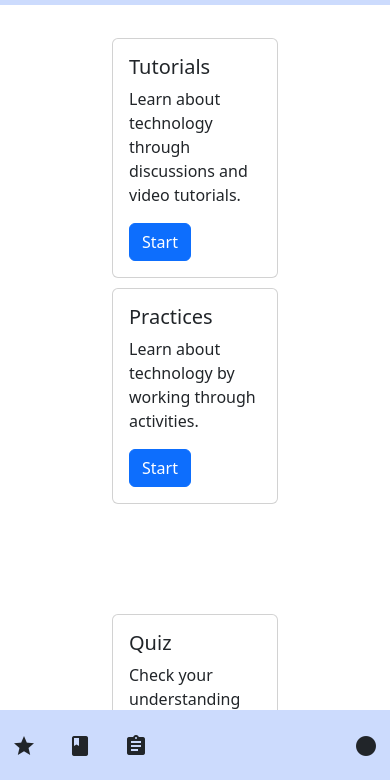
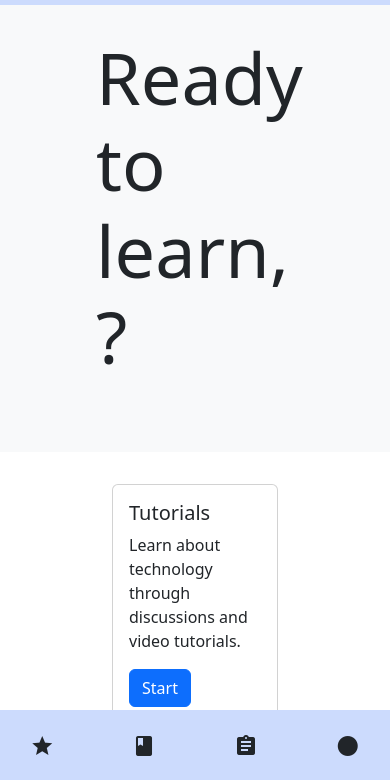
Before and after one commit to hytyz/1800_202410_BB05, a plain HTML site: page start.html in a window 390 px wide. Shown: the part 62-842 px from the top of the page. Drawn offline with nearby package versions, Linux system fonts and the light colour scheme; no server answers.

Commit message:
fixed ui on start.html and some navbar functions

```diff
--- /dev/null
+++ b/scripts/main.js
@@ -0,0 +1,14 @@
+function getNameFromAuth() {
+    firebase.auth().onAuthStateChanged(user => {
+        if (user) {
+            console.log(user.uid);
+            console.log(user.displayName);
+            userName = user.displayName;
+
+            document.getElementById("name-goes-here").innerText = userName;
+        } else {
+            console.log ("No user is logged in");
+        }
+    });
+}
+getNameFromAuth();
--- a/start.html
+++ b/start.html
@@ -38,7 +38,11 @@ integrity="sha384-C6RzsynM9kWDrMNeT87bh95OGNyZPhcTNXj1NW7RuBCsyN/o0jlpcV8Qyq46cD
     <!------------------------------>
     <!-- Stuff for body goes here -->
     <nav id="navbarPlaceholder"></nav>
-
+    <div class="container-fluid bg-light text-dark p-5">
+      <div class ="container bg-light p-5">
+        <h1 class="display-4"> Ready to learn, <span id="name-goes-here"></span>?</h1>
+      </div>
+    </div>
     <div class="row">
   <div class="col-sm-6">
     <div class="card">
@@ -90,6 +94,7 @@ integrity="sha384-C6RzsynM9kWDrMNeT87bh95OGNyZPhcTNXj1NW7RuBCsyN/o0jlpcV8Qyq46cD
     <!-- Link to scripts of your own -->
     <!-- <script src="./scripts/script.js"></script> -->
     <script src="./scripts/firebaseAPI.js"></script>
+    <script src="./scripts/main.js"></script>
     <script src="./scripts/skeleton.js"></script>
     <script src="./scripts/authentication.js"></script>
     <script src="https://cdn.jsdelivr.net/npm/bootstrap@5.3.2/dist/js/bootstrap.bundle.min.js"
--- a/styles/style.css
+++ b/styles/style.css
@@ -79,9 +79,40 @@
 }
 
 .row {
-    margin: 100px;
+    margin: 0 100px 100px 100px;
 }
 
 .card {
     margin-bottom: 10px;
 }
+
+.display-4 {
+    font-size: 4.5rem;
+    font-weight: 500;
+}
+
+.material-icons:nth-child(1) {
+    padding-left:5%;
+}
+
+.material-icons:nth-child(4) {
+    padding-right:5%;
+}
+
+.p-5 {
+    margin-bottom: 2rem;
+}
+
+@media only screen and (max-width: 568px){
+    .row {
+        margin: 0 100px 0 100px;
+    }
+
+    .row:nth-child(4){
+        margin: 0 100px 100px 100px;
+    }
+
+    .p-5 {
+        padding-bottom: 1rem !important;
+    }
+}
--- a/text/footer.html
+++ b/text/footer.html
@@ -11,8 +11,8 @@
 <footer class="navbar justify-content-evenly bg-lightblue fixed-bottom">
     <div class="container py-3">
         <span class="material-icons">grade</span>
-<span class="material-icons">book</span>
-<span class="material-icons">assignment</span>
-        <span class="material-icons">account circle</span>
+        <span class="material-icons">book</span>
+        <span class="material-icons">assignment</span>
+        <span class="material-icons">circle</span>
     </div>
 </footer>
--- a/text/nav_before_login.html
+++ b/text/nav_before_login.html
@@ -27,7 +27,7 @@
                             <a class="nav-link mx-lg-2" href="#">Contact</a>
                         </li>
                         <li class="nav-item">
-                            <a class="nav-link mx-lg-2" href="#">Start Learning</a>
+                            <a class="nav-link mx-lg-2" href="login.html">Start Learning</a>
                         </li>
                     </ul>
                 </div>
```
Also changed, not shown: text/nav_after_login.html (+1 -1 lines).
